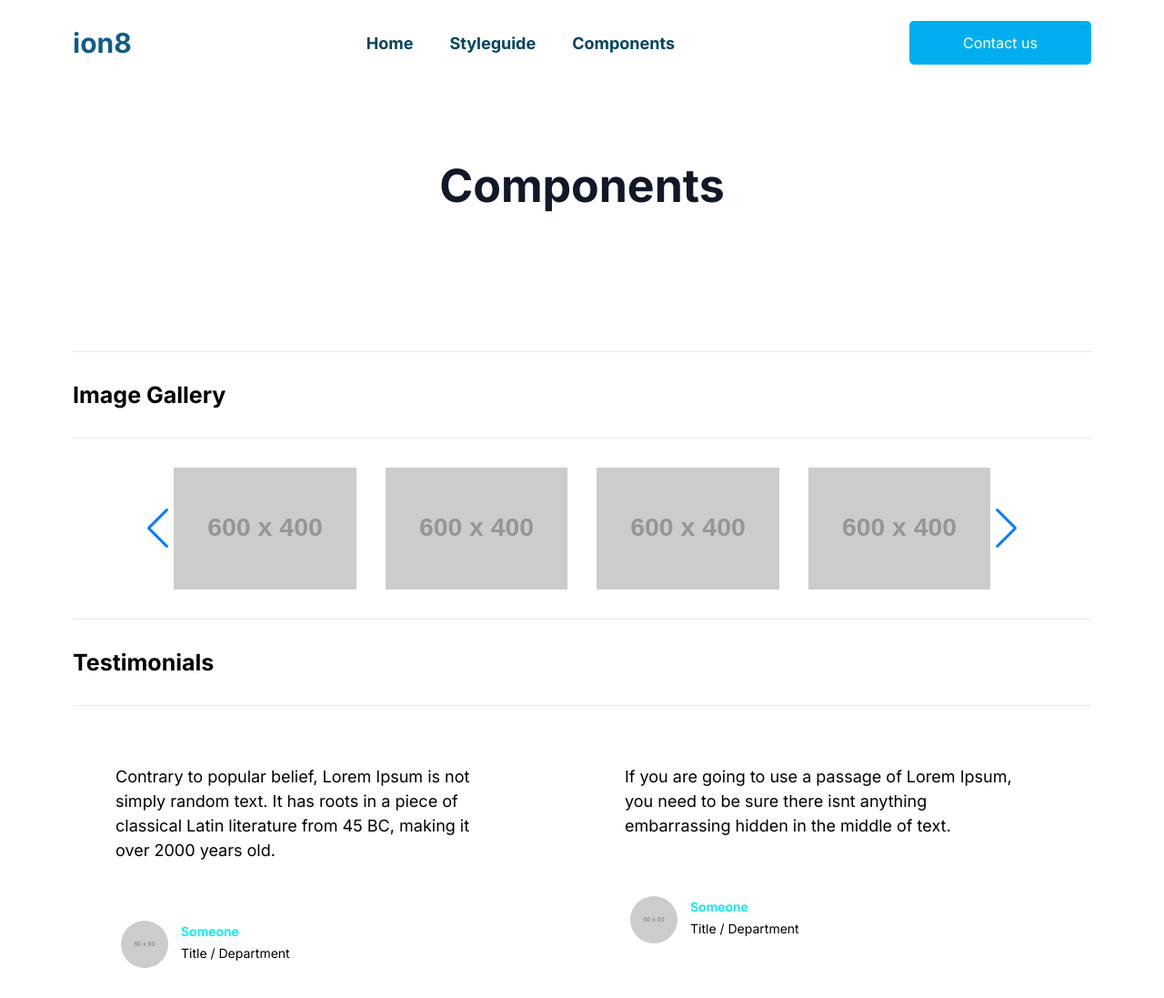
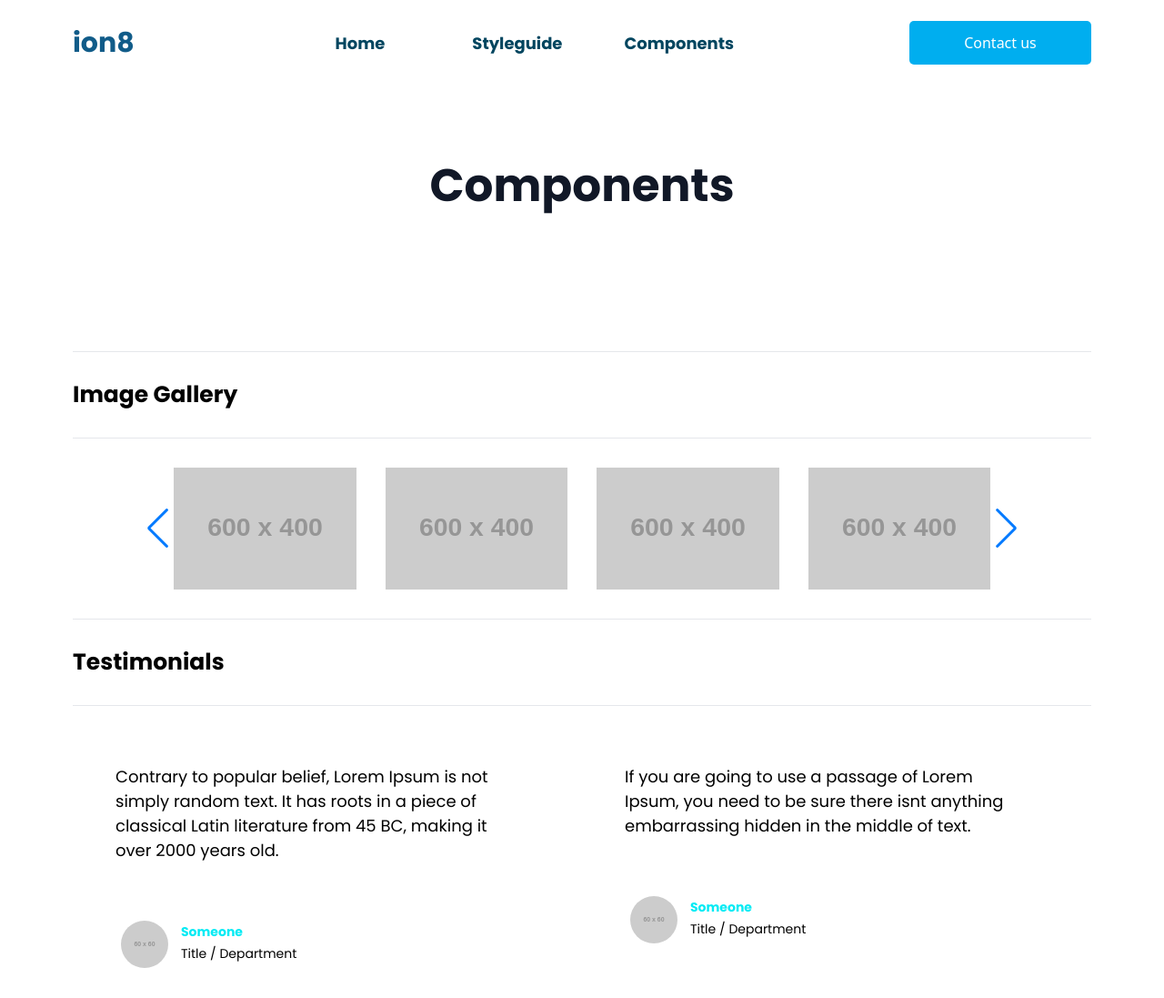
Before and after one commit to imrishit98/rp-nextjs-starter, a Next.js app: page /components-gallery in a window 1280 px wide. Shown: the top 1097 px of the page at 91% size. Built offline with nearby package versions, Linux system fonts and the light colour scheme.

Commit message:
Add font optimization

```diff
--- a/src/components/ui/typography.js
+++ b/src/components/ui/typography.js
@@ -1,136 +1,98 @@
 import Link from 'next/link';
+import { poppins } from '@/utils/fonts';
 
-export const H1 = ({ className = '', children, ...props }) => {
+export const H1 = ({ className = '', children }) => {
   return (
     <h1
-      className={
-        'text-[38px] md:text-[50px] leading-[48px] md:leading-[60px] font-bold' +
-        ' ' +
-        className
-      }
-      {...props}>
+      className={`text-[38px] md:text-[50px] leading-[48px] md:leading-[60px] font-bold ${className} ${poppins.className}`}>
       {children}
     </h1>
   );
 };
 
-export const H2 = ({ className = '', children, ...props }) => {
+export const H2 = ({ className = '', children }) => {
   return (
     <h2
-      className={
-        'text-[35px] md:text-[50px] leading-[45px] md:leading-[60px] font-bold' +
-        ' ' +
-        className
-      }
-      {...props}>
+      className={`text-[35px] md:text-[50px] leading-[45px] md:leading-[60px] font-bold ${className} ${poppins.className}`}>
       {children}
     </h2>
   );
 };
-export const H3 = ({ className = '', children, ...props }) => {
+export const H3 = ({ className = '', children }) => {
   return (
     <h3
-      className={'text-[30px] leading-[38px] font-bold' + ' ' + className}
-      {...props}>
+      className={`text-[30px] leading-[38px] font-bold  ${className} ${poppins.className}`}>
       {children}
     </h3>
   );
 };
 
-export const H4 = ({ className = '', children, ...props }) => {
+export const H4 = ({ className = '', children }) => {
   return (
     <h4
-      className={'text-[25px] leading-[30px] font-bold' + ' ' + className}
-      {...props}>
+      className={`text-[25px] leading-[30px] font-bold ${className} ${poppins.className}`}>
       {children}
     </h4>
   );
 };
 
-// Used in Content Headings
-export const H5 = ({ className = '', children, ...props }) => {
+export const H5 = ({ className = '', children }) => {
   return (
-    <h4
-      className={'text-lg font-semibold leading-snug font-inter' + ' ' + className}
-      {...props}>
+    <h5
+      className={`text-[20px] font-semibold leading-snug ${className} ${poppins.className}`}>
       {children}
-    </h4>
+    </h5>
   );
 };
 
-// Used in Content Headings
-export const H6 = ({ className = '', children, ...props }) => {
+export const H6 = ({ className = '', children }) => {
   return (
     <h6
-      className={'text-2xl font-bold leading-loose font-inter' + ' ' + className}
-      {...props}>
+      className={`text-[12px] font-bold leading-loose ${className} ${poppins.className}`}>
       {children}
     </h6>
   );
 };
 
-export const BodyText = ({ className = '', children, ...props }) => {
+export const BodyText = ({ className = '', children }) => {
   return (
-    <div
-      className={'leading-normal text-base font-poppins' + ' ' + className}
-      {...props}>
+    <div className={`leading-normal text-base ${className} ${poppins.className}`}>
       {children}
     </div>
   );
 };
 
-export const LgText = ({ className = '', children, ...props }) => {
+export const LgText = ({ className = '', children }) => {
   return (
-    <p
-      className={'text-[18px] leading-[27px]' + ' ' + className}
-      {...props}>
+    <p className={`text-[18px] leading-[27px] ${className} ${poppins.className}`}>
       {children}
     </p>
   );
 };
 
-export const SmText = ({ className = '', children, ...props }) => {
+export const SmText = ({ className = '', children }) => {
   return (
-    <p
-      className={'text-[14px] leading-[24px]' + ' ' + className}
-      {...props}>
+    <p className={`text-[14px] leading-[24px] ${className} ${poppins.className}`}>
       {children}
     </p>
   );
 };
 
-export const XsText = ({ className = '', children, ...props }) => {
+export const XsText = ({ className = '', children }) => {
   return (
-    <p
-      className={'text-[12px] leading-[18px]' + ' ' + className}
-      {...props}>
+    <p className={`text-[12px] leading-[18px] ${className} ${poppins.className}`}>
       {children}
     </p>
   );
 };
 
-export const NavbarLink = ({ link, children, ...props }) => {
+export const NavbarLink = ({ link, className = '', children }) => {
   return (
     <Link
       href={link}
-      className='block md:inline-block md:px-4 xl:px-7 focus:outline-none focus:ring-0'
-      {...props}>
+      className={`block md:inline-block md:px-4 xl:px-7 focus:outline-none focus:ring-0 ${className} ${poppins.className}`}>
       {/* dropdown menu items */}
       {children}
     </Link>
   );
 };
-
-export const FooterLabel = ({ className = '', children, ...props }) => {
-  return (
-    <p
-      className={
-        'text-sm leading-tight font-poppins text-white font-semibold uppercase' +
-        ' ' +
-        className
-      }
-      {...props}>
-      {children}
-    </p>
-  );
-};
--- a/src/styles/globals/base.scss
+++ b/src/styles/globals/base.scss
@@ -1,14 +1,11 @@
 @tailwind base;
 @tailwind components;
 @tailwind utilities;
-
-@import url('https://fonts.googleapis.com/css2?family=Inter:wght@300;400;500;600;700;800&display=swap');
 
 * {
   box-sizing: border-box;
   padding: 0;
   margin: 0;
-  font-family: 'Inter', sans-serif;
 }
 
 .nav-subitem-content {
@@ -23,8 +20,7 @@ select {
   appearance: none;
 }
 
-
-.mySwiper{
+.mySwiper {
   padding-left: 15px !important;
   padding-right: 15px !important;
 }
--- /dev/null
+++ b/src/utils/fonts.js
@@ -0,0 +1,10 @@
+import { Poppins } from 'next/font/google';
+
+// export fonts that should be loaded
+export const poppins = Poppins({
+  subsets: ['latin'],
+  weight: ['400', '700'],
+  preload: false,
+  display: 'swap',
+  fallback: ['system-ui', 'arial'],
+});
```
Also changed, not shown: src/components/ui/form-elements.js (+21 -51 lines).
